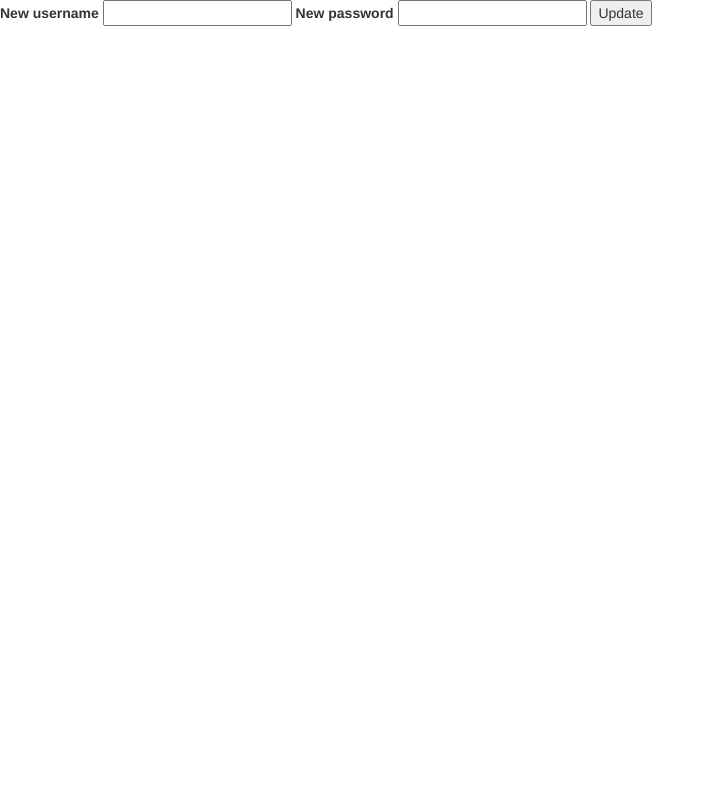
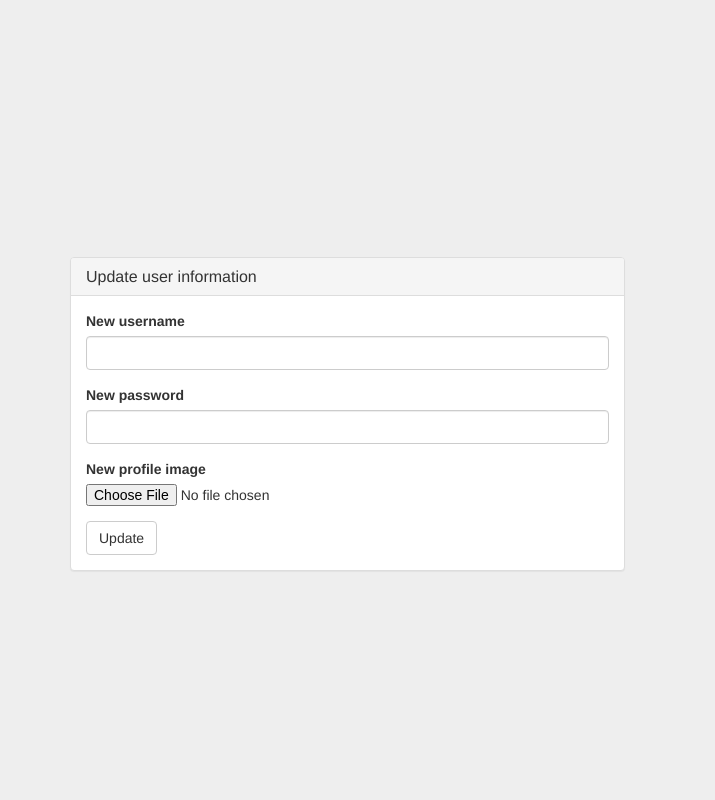
Before and after one commit to hspak/cs390python, a Flask app: page /settings in a window 1280 px wide. Shown: the whole page, without its empty margins (0-715 px from the left). Run offline with Flask 2, Linux system fonts and the light colour scheme; the visitor is signed in with stand-in values (Sample User, id 1); some libraries are stand-ins or nearby versions.

Commit message:
link to settings, home

```diff
--- a/main.py
+++ b/main.py
@@ -43,6 +43,13 @@ def logout():
     session.pop('username', None)
     return redirect(url_for('index'))
 
+@app.route('/friends')
+def friends():
+  if 'username' in session:
+      return render_template('friends.html', user=user)
+  else:
+      return render_template('signup.html')
+
 @app.route('/search')
 def search():
     if 'username' in session:
@@ -53,14 +60,14 @@ def search():
         return render_template('signup.html')
 
 @app.route('/settings', methods=['GET', 'POST'])
-def settings():
+def change():
     if 'username' in session:
         if request.method == 'POST':
             old_user = escape(session['username'])
             old_pass = escape(session['password'])
             user = User.login(old_user, old_pass)
-            user.username = request.form['newusername']
-            user.password = request.form['newpassword']
+            user.username = request.form['username']
+            user.password = request.form['password']
             user.save()
             session.pop('username', None)
             return render_template('index.html')
--- /dev/null
+++ b/templates/friends.html
@@ -0,0 +1,5 @@
+{% extends "base.html" %}
+{% block content %}
+
+
+{% endblock %}
--- a/templates/home.html
+++ b/templates/home.html
@@ -9,6 +9,7 @@
       </form>
       -->
       <p>
+        <a href="/friends">friends</a> &middot;
         <a href="/settings">settings</a> &middot;
         <a href="/logout">logout</a>
       </p>
@@ -28,6 +29,7 @@
             </div> <!-- /input-group -->
             <div class="form-group" style="margin-bottom: 0px;">
               <input type="file" id="file" style="padding-top: 8px;">
+              <p class="help-block" style="margin-bottom: 0;">Posting to Friends, Family</p>
             </div>
           </form>
         </div>
--- a/templates/settings.html
+++ b/templates/settings.html
@@ -1,10 +1,37 @@
 {% extends "base.html" %}
 {% block content %}
-  <form action="change" method="post">
-    <label for="newusername">New username</label>
-    <input type="text", name="newusername" id="newusername">
-    <label for="newpassword">New password</label>
-    <input type="text", name="newpassword" id="newpassword">
-    <button type="submit">Update</button>
-  </form>
+  <div class="jumbotron vertical-center">
+    <div class="container">
+
+      <div class="row">
+        <div class="col-md-6">
+
+          <div class="panel panel-default">
+            <div class="panel-heading">
+              <h3 class="panel-title">Update user information</h3>
+            </div>
+            <div class="panel-body">
+              <form action="login" method="post">
+                <div class="form-group">
+                  <label for="username">New username</label>
+                  <input type="text" class="form-control" name="username" id="username"></input>
+                </div>
+                <div class="form-group">
+                  <label for="password">New password</label>
+                  <input type="password" class="form-control" name="password" id="password"></input>
+                </div>
+                <div class="form-group">
+                  <label for="exampleInputFile">New profile image</label>
+                  <input type="file" id="exampleInputFile">
+                </div>
+                <button type="submit" class="btn btn-default">Update</button>
+              </form>
+            </div>
+          </div>
+
+        </div>
+      </div>
+
+    </div>
+  </div>
 {% endblock %}
```
